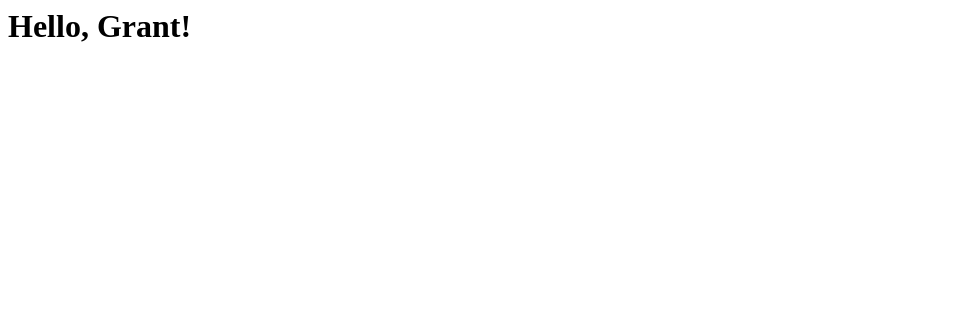
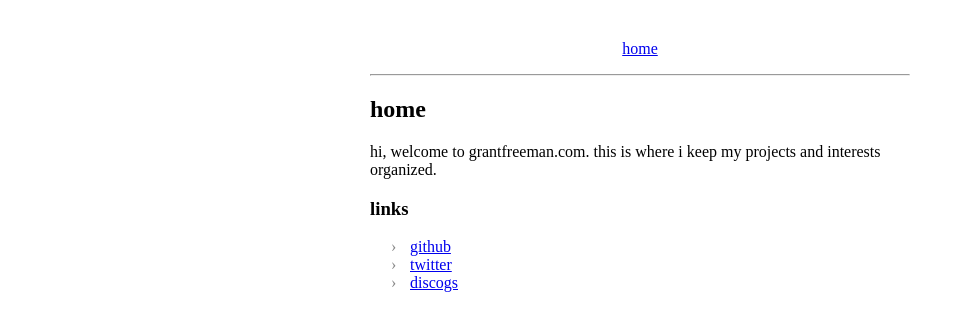
Before and after one commit to grant-freeman/website, a Flask app: page / in a window 1280 px wide. Shown: the top 331 px of the page, without its empty margins (0-965 px from the left). Run offline with Flask 2, Linux system fonts and the light colour scheme.

Commit message:
added navbar, links, and base html template

```diff
--- a/app.py
+++ b/app.py
@@ -2,7 +2,6 @@ from flask import *
 app = Flask(__name__)
 
 @app.route('/')
-@app.route('/index')
 def hello_world():
     user = {'username': 'Grant'}
     return render_template('index.html', title='Home', user=user)
--- /dev/null
+++ b/static/styles/base.css
@@ -0,0 +1,22 @@
+.box {
+    width: 540px;
+    margin-top: 40px;
+    margin-right: auto;
+    margin-bottom: 40px;
+    margin-left: auto;
+}
+
+.nav {
+    text-align: center;
+}
+
+ul {
+  list-style: none;
+}
+
+ul li:before {
+		content: "\203A \0020";
+    color: #888;
+    position: absolute;
+    margin-left: -19px;
+}
--- /dev/null
+++ b/templates/base.html
@@ -0,0 +1,13 @@
+<html>
+    <head>
+        <link rel= "stylesheet" type= "text/css" href= "{{ url_for('static',filename='styles/base.css') }}">
+        <title>grant freeman</title>
+    </head>
+    <body>
+      <div class="box">
+        <p class="nav"><a href="/">home</a></p>
+        <hr>
+        {% block content %}{% endblock %}
+      </div>
+    </body>
+</html>
--- a/templates/index.html
+++ b/templates/index.html
@@ -1,12 +1,18 @@
-<html>
-    <head>
-        {% if title %}
-        <title>{{ title }} - Microblog</title>
-        {% else %}
-        <title>Welcome to Microblog!</title>
-        {% endif %}
-    </head>
-    <body>
-        <h1>Hello, {{ user.username }}!</h1>
-    </body>
-</html>
+{% extends "base.html" %}
+
+{% block content %}
+    <h2>home</h2>
+    <div>hi, welcome to grantfreeman.com. this is where i keep my projects and interests organized.</div>
+    <h3>links</h3>
+    <ul>
+      <li>
+        <a href="https://github.com/grant-freeman">github</a>
+      </li>
+      <li>
+        <a href="https://twitter.com/notgrantfreeman">twitter</a>
+      </li>
+      <li>
+        <a href="https://www.discogs.com/user/grantfreeman">discogs</a>
+      </li>
+    </ul>
+{% endblock %}
```
